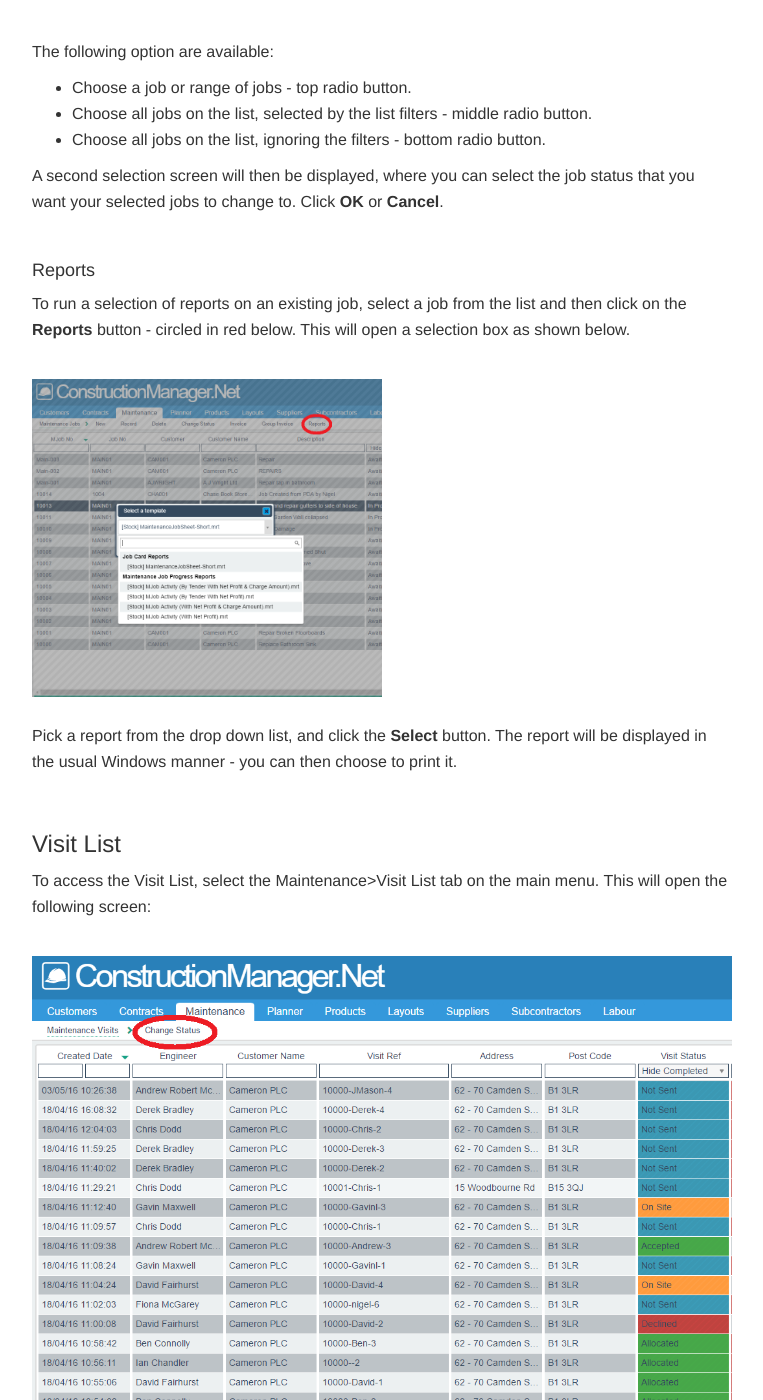
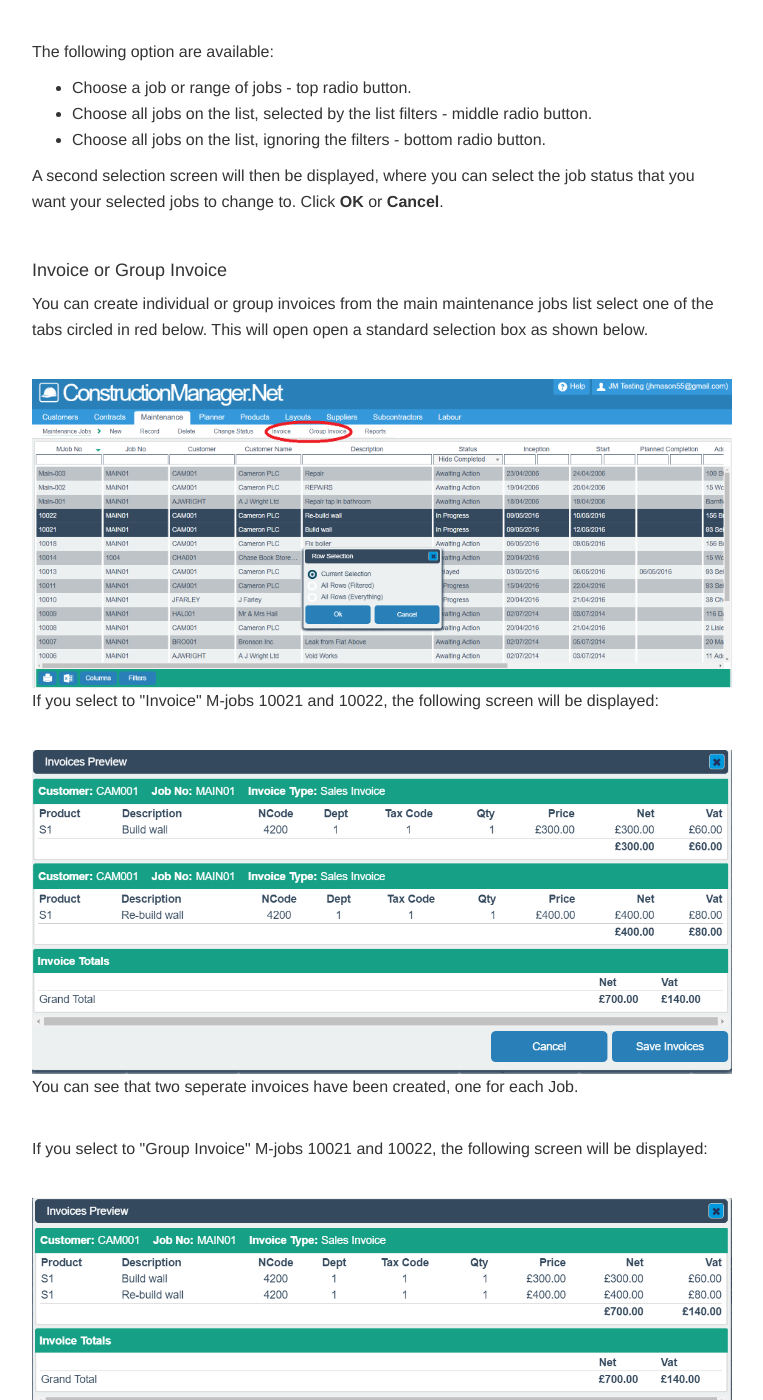
Before and after one commit to JNCSolutions/ConstructionManagerDocs, a Jekyll site: the page built from maintenance.html, in a window 1280 px wide and 1400 px high, scrolled down 6784 px. Shown: the whole window, without its empty margins (258-1021 px from the left). Built offline with Jekyll 4.4.1, drawn with Linux system fonts in a browser that asks for light colours; some of the changed text lies outside the part shown.

Commit message:
Update maintenance.html

```diff
--- a/maintenance.html
+++ b/maintenance.html
@@ -191,6 +191,26 @@ title: Maintenance
              selected jobs to change to. Click <b>OK</b> or <b>Cancel</b>.</p>
       <br>
 
+      <h4 id="invoice">Invoice or Group Invoice</h4>
+      <p>You can create individual or group invoices from the main maintenance jobs list
+          select one of the tabs circled in red below.
+            This will open open a standard selection box as shown below.</p>
+      <br>
+      <img src="img/Maintenance_Invoice_Select_01.PNG" style="width: 100%;">
+      <br>
+      <p>If you select to "Invoice" M-jobs 10021 and 10022, the following screen will be displayed:</p>
+      <br>
+      <img src="img/Maintenance_Invoice_Select_04.PNG" style="width: 100%;">
+      <br>
+      <p>You can see that two seperate invoices have been created, one for each Job.</p>
+      <br>
+      <p>If you select to "Group Invoice" M-jobs 10021 and 10022, the following screen will be displayed:</p>
+      <br>
+      <img src="img/Maintenance_Invoice_Select_05.PNG" style="width: 100%;">
+      <br>
+      <p>You can see that one combined invoice has been created, for two Jobs.</p>
+      <br>
+
       <h4 id="reports">Reports</h4>
       <p>To run a selection of reports on an existing job, select a job from the list
             and then click on the <b>Reports</b> button - circled in red below.
```
